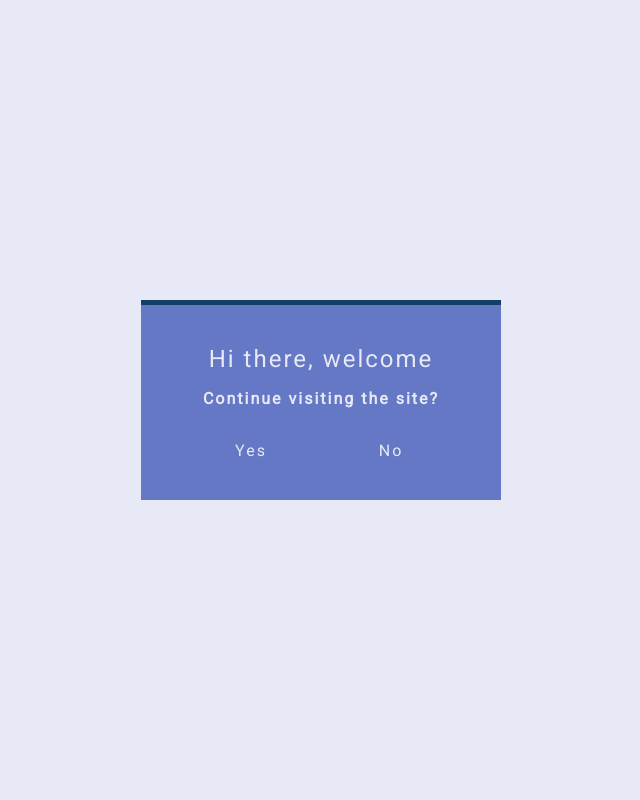
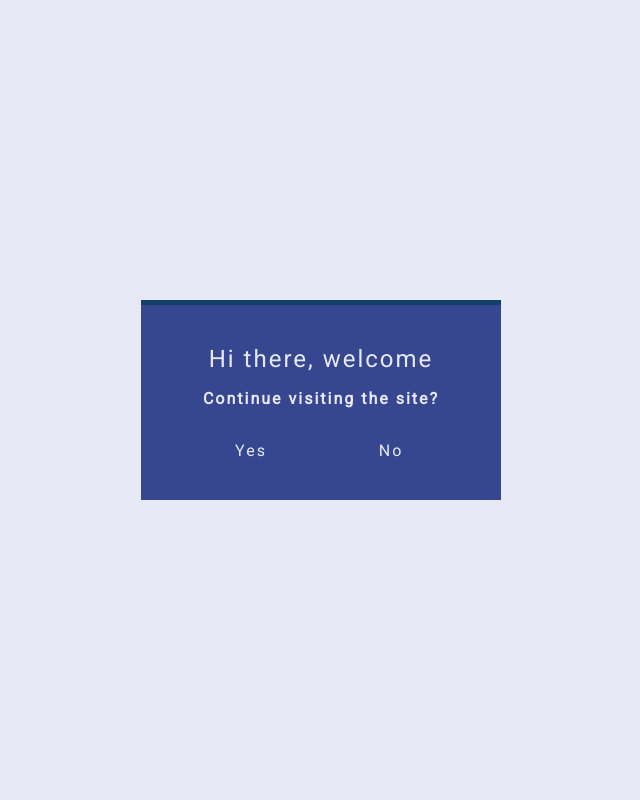
Before and after one commit to yahsuanlinus/felixvestra.com, a website: page index.html in a window 1280 px wide. Shown: the top 800 px of the page, without its empty margins (314-954 px from the left). Drawn offline with Linux system fonts and the light colour scheme.

```diff
--- a/scss/_verification.scss
+++ b/scss/_verification.scss
@@ -20,7 +20,7 @@
     position: fixed;
     top: 50%;
     left: 50%;
-    background-color: darken($color: $secondary-color, $amount: 35%);
+    background-color: darken($color: $secondary-color, $amount: 55%);
     text-align: center;
     padding: 30px;
     width: 360px;
```
Also changed, not shown: css/main.css.
